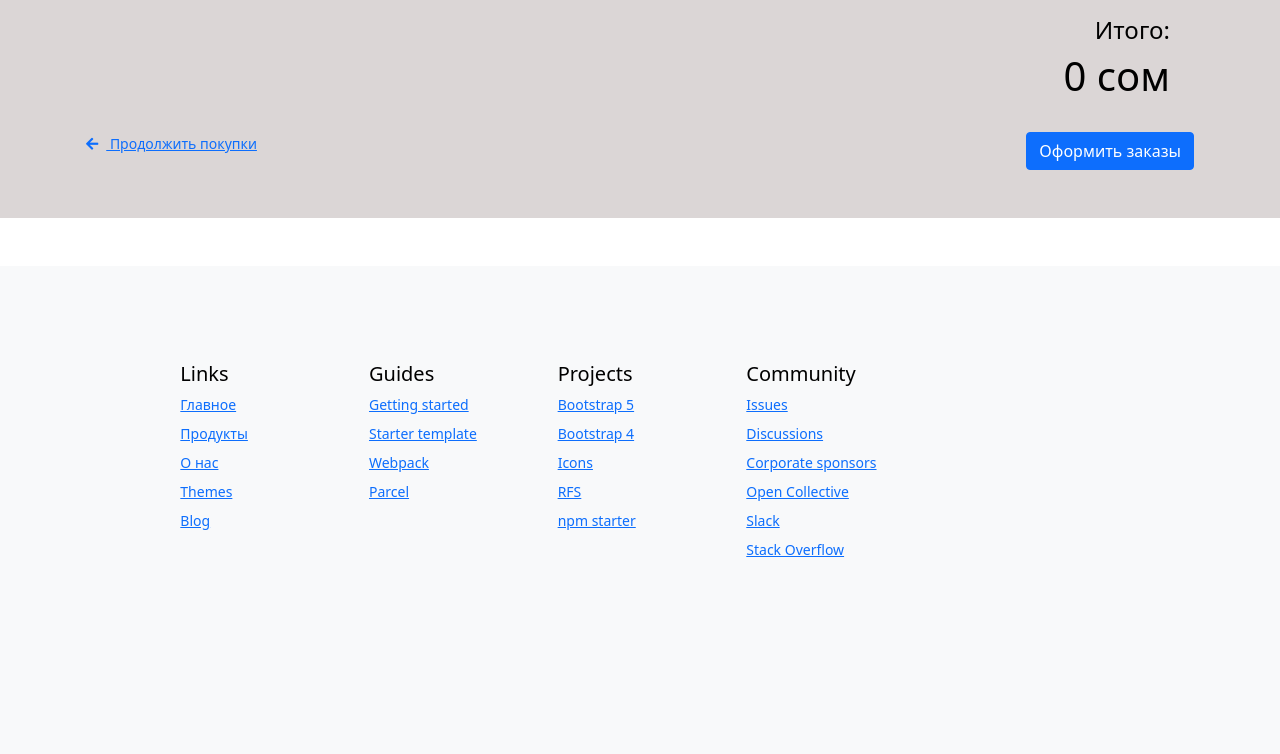
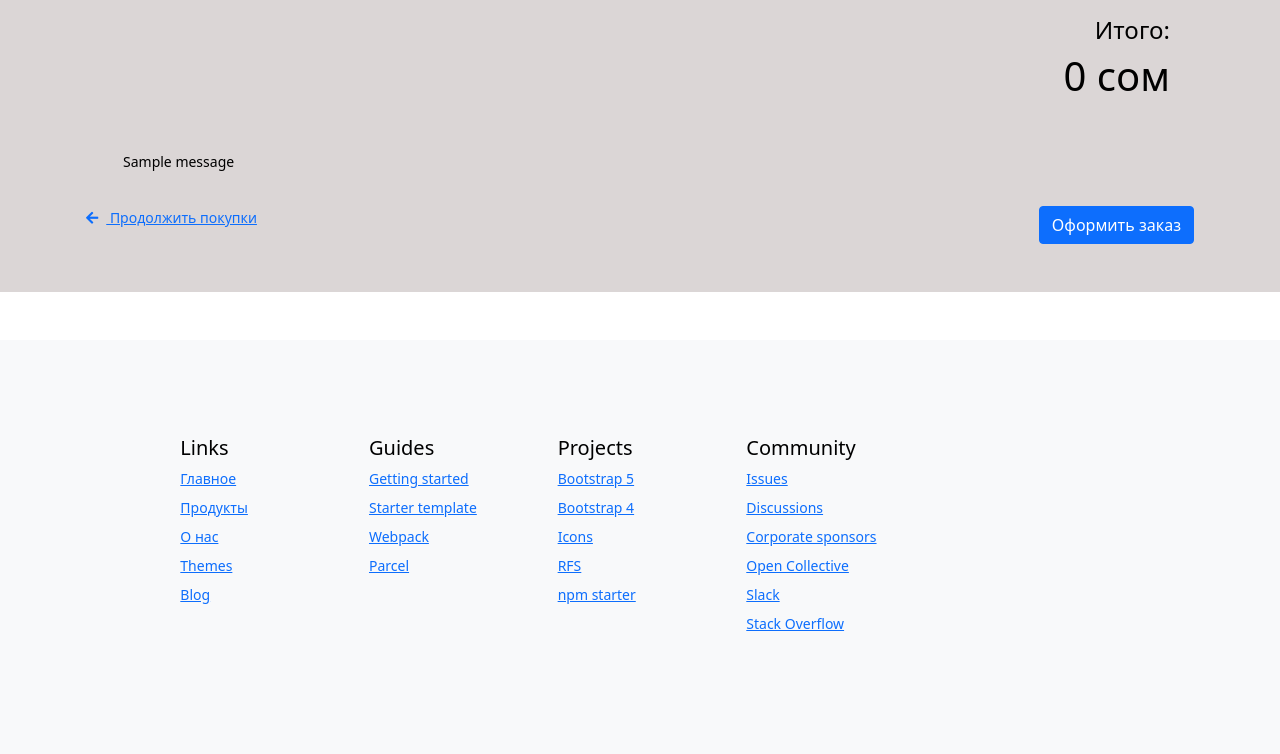
Before and after one commit to nurbek20/food_delivery, a Django app: page /cart in a window 1280 px wide. Shown: the part 291-1045 px from the top of the page. Before the commit the page ends 848 px from the top, so only its background shows below. Run offline with Django 4.2, Linux system fonts and the light colour scheme; tables that the repository leaves empty hold one stand-in row (values such as "Sample post"); one stand-in notice (Sample message) is shown; some libraries are stand-ins or nearby versions.

Commit message:
core, views, templates

```diff
--- a/core/admin.py
+++ b/core/admin.py
@@ -5,4 +5,6 @@ admin.site.register(Category)
 admin.site.register(FoodCard)
 admin.site.register(ProductsCart)
 admin.site.register(Customer)
-admin.site.register(Order)
+class OrderAdmin(admin.ModelAdmin):
+    list_display = ('id', 'product', 'customer', 'quantity', 'price', 'phone','address')
+admin.site.register(Order, OrderAdmin )
--- a/core/templates/cart.html
+++ b/core/templates/cart.html
@@ -4,6 +4,7 @@
 
 {% block content %}
     <section class="pt-5 pb-5">
+
     <style>
         section {
             background-color: rgb(219, 214, 214);
@@ -76,14 +77,33 @@
                 <!-- <a href="" class="btn btn-primary mb-4 btn-lg pl-5 pr-5">Оформит заказ</a> -->
                 <!-- Button trigger modal -->
                 <a type="button" class="btn btn-primary" data-bs-toggle="modal" data-bs-target="#exampleModal">
-                    Оформить заказы
+                    Оформить заказ
                 </a>
             </div>
+
+
+            {% if messages %}
+            {% for message in messages %}
+            <div class="alert alert-{{message.extra_tags}} d-flex align-items-center" role="alert">
+                <svg class="bi flex-shrink-0 me-2" width="24" height="24" role="img" aria-label="Success:">
+                    <use xlink:href="#check-circle-fill" />
+                </svg>
+                <div>
+                    {{message}}
+                </div>
+            </div>
+            {% endfor %}
+            {% endif %}
+
+
             <div class="col-sm-6 mb-3 mb-m-1 order-md-1 text-md-left">
                 <a href="/#products">
                     <i class="fas fa-arrow-left mr-2"></i> Продолжить покупки</a>
                 </div>
             </div>
+        </div>
+    </section>
+
     <div class="modal fade" id="exampleModal" tabindex="-1" aria-labelledby="exampleModalLabel" aria-hidden="true">
     <div class="modal-dialog">
         <div class="modal-content">
@@ -96,36 +116,38 @@
                     {% csrf_token %}
                     <div class="mb-3">
                         <label for="recipient-name" class="col-form-label">Введите Имя:</label>
-                                <input type="text" placeholder="Введите Имя"  name="name" class="form-control" required id="recipient-name">
+                        <input type="text" placeholder="Введите Имя" name="name" class="form-control" required
+                            id="recipient-name">
                     </div>
                     <div class="mb-3">
                         <label for="recipient-name" class="col-form-label">Введите Фамилия:</label>
-                                <input type="text" placeholder="Введите Фамилия" name="l_name" class="form-control" required id="recipient-name">
+                        <input type="text" placeholder="Введите Фамилия" name="l_name" class="form-control" required
+                            id="recipient-name">
                     </div>
                     <div class="mb-3">
                         <label for="recipient-name" class="col-form-label">Введите номер:</label>
-                                <input type="text" class="form-control"  name="number" placeholder="Введите номер" required id="recipient-name">
+                        <input type="text" class="form-control" name="number" placeholder="Введите номер" required
+                            id="recipient-name">
                     </div>
                     <div class="mb-3">
                         <label for="recipient-name" class="col-form-label">Введите Адрес:</label>
-                                <input type="text" class="form-control" name="addres" placeholder="Введите Адрес" required id="recipient-name">
+                        <input type="text" class="form-control" name="address" placeholder="Введите Адрес" required
+                            id="recipient-name">
                     </div>
                     <div class="mb-3">
                         <label for="message-text" class="col-form-label">Сообщения:</label>
-                                <textarea class="form-control" name="message" placeholder="Сообщения" id="message-text"></textarea>
+                        <textarea class="form-control" name="message" placeholder="Сообщения"
+                            id="message-text"></textarea>
+                    </div>
+                    <div class="modal-footer">
+                        <button type="button" class="btn btn-secondary" data-bs-dismiss="modal">Отмена</button>
+                        <button type="submit" class="btn btn-primary">Отправить</button>
                     </div>
                 </form>
 
             </div>
-                    <div class="modal-footer">
-                        <button type="button" class="btn btn-secondary" data-bs-dismiss="modal">Отмена</button>
-                        <button type="button" class="btn btn-primary">Отправить</button>
+
         </div>
     </div>
     </div>
-        </div>
-    </div>
-</section>
-
-
 {% endblock %}
--- a/core/views.py
+++ b/core/views.py
@@ -1,8 +1,9 @@
 from django.shortcuts import redirect, render, HttpResponseRedirect
-from core.models import FoodCard, Category, ProductsCart #, Customer
+from core.models import FoodCard, Category, ProductsCart, Customer, Order
 from django.contrib.auth.models import User
 from django.contrib.auth.forms import UserCreationForm, AuthenticationForm
 from django.contrib.auth import login, authenticate, logout
+from django.contrib import messages
 # Create your views here.
 def base(request):
     categories = Category.objects.all()
@@ -97,4 +98,35 @@ def signout(request):
     return redirect('base')
 
 def order(request):
-    return render(request, '')
+    if request.method == 'POST':
+        cart_session = request.session.get('cart_session', [])
+        if len(cart_session) == 0:
+            messages.error(request, 'Ваша корзина пустая!!!', extra_tags='danger')
+            return redirect('cart')
+        else:
+            customer = Customer()
+            customer.name=request.POST.get('name')
+            customer.last_name=request.POST.get('l_name')
+            customer.number=request.POST.get('number')
+            customer.address=request.POST.get('address')
+            customer.massage=request.POST.get('message')
+            customer.save()
+
+            for i in range(len(cart_session)):
+                order = Order()
+                order.product = FoodCard.objects.get(id=cart_session[i])
+                order.customer = customer
+                order.price = order.product.price
+                order.phone = customer.number
+                order.address = customer.address
+                order.save()
+                request.session['cart_session'] = []
+            messages.error(request, 'Заказ успешно отправлено', extra_tags='success')
+            return redirect('cart')
+
+
+
+        return redirect('cart')
+
+
+    return redirect('base')
```
Lines whose indentation alone changed are shown as unchanged.
